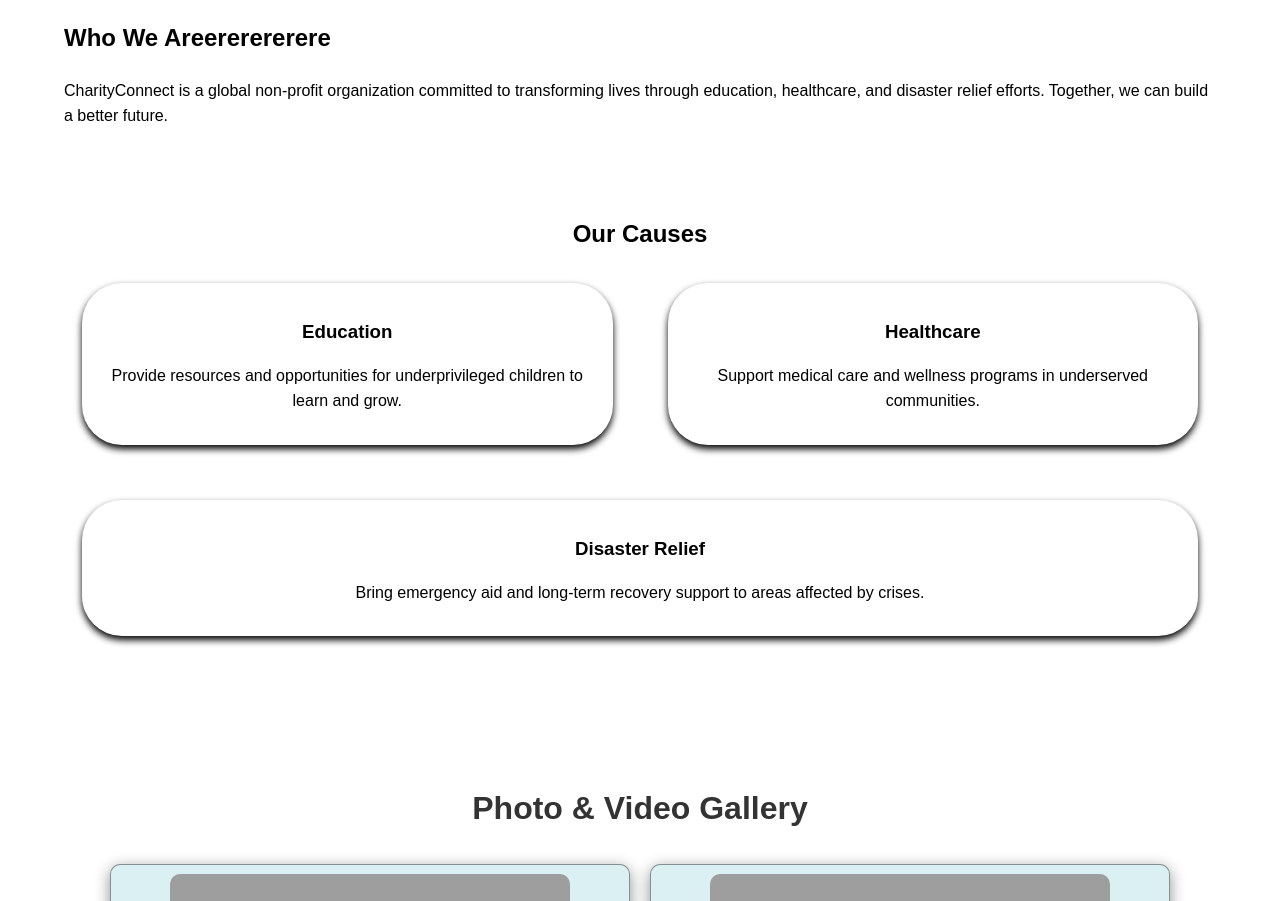
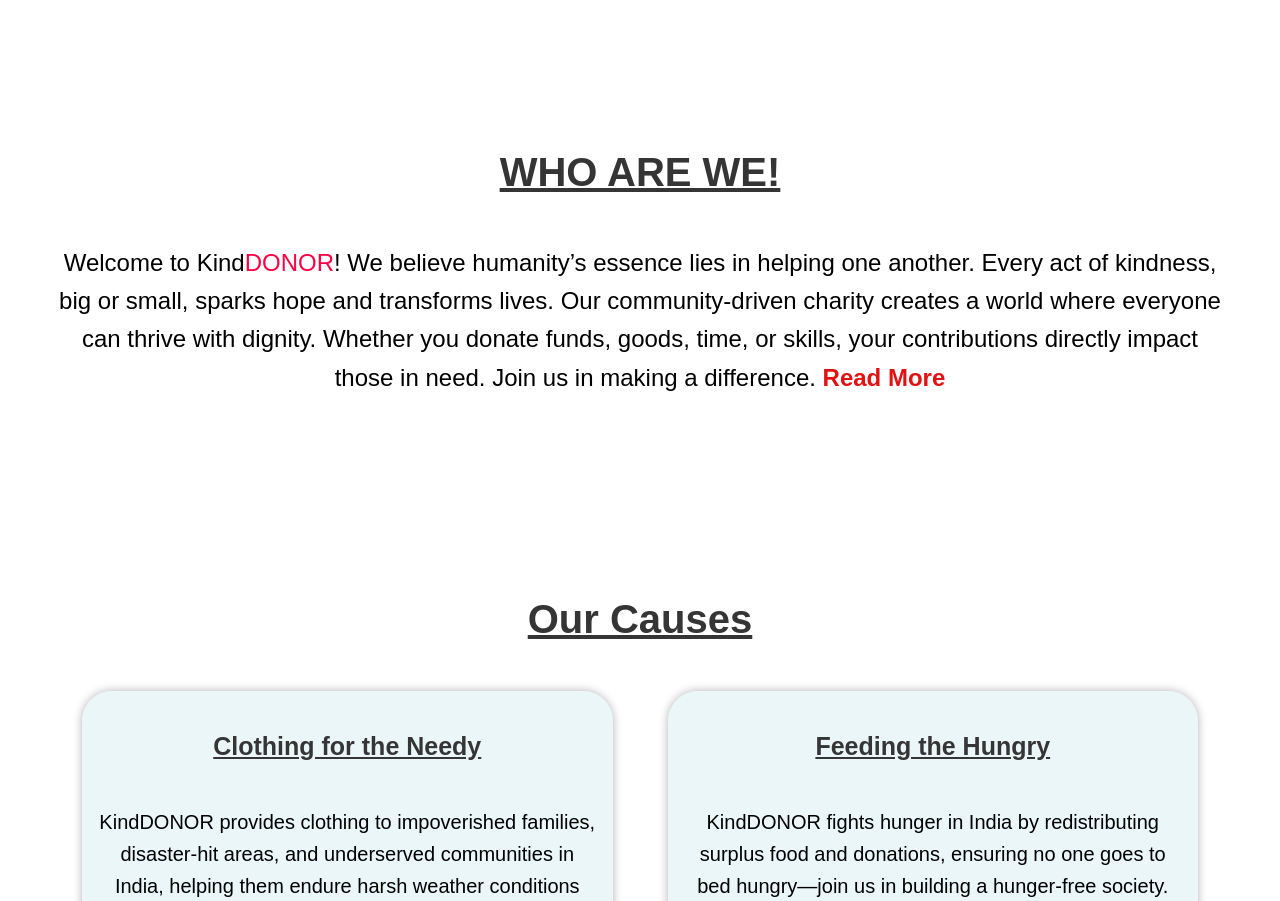
Before and after one commit to deep2234/registerlogin, a PHP site: page /codee.html in a window 1280 px wide. Shown: the part 920-1821 px from the top of the page. Run offline with PHP 8.4, Linux system fonts and the light colour scheme; grey boxes are pictures that could not be loaded.

Commit message:
added and refined many thing

```diff
--- a/home_page/codee.html
+++ b/home_page/codee.html
@@ -93,27 +93,31 @@
 
 
     <section id="about" class="about">
-        <div class="container">
-            <h2>Who We Areererererere</h2>
-            <p>CharityConnect is a global non-profit organization committed to transforming lives through education, healthcare, and disaster relief efforts. Together, we can build a better future.</p>
+        <div class="container_about">
+            <h2><u>WHO ARE WE!</u></h2>
+            <p>Welcome to Kind<span style="color: #f04;">DONOR</span>! We believe humanity’s essence lies in helping one another. Every act of kindness, big or small, sparks hope and transforms lives. Our community-driven charity creates a world where everyone can thrive with dignity. Whether you donate funds, goods, time, or skills, your contributions directly impact those in need. Join us in making a difference.<a href="/about us/aboutus.html" class="read-more"> Read More</a></p>
         </div>
     </section>
 
     <section id="causes" class="causes">
         <div class="container">
-            <h2>Our Causes</h2>
+            <h2><u>Our Causes</u></h2>
             <div class="cause-list">
                 <div class="cause">
-                    <h3>Education</h3>
-                    <p>Provide resources and opportunities for underprivileged children to learn and grow.</p>
+                    <h3><u>Clothing for the Needy</u></h3>
+                    <p>KindDONOR provides clothing to impoverished families, disaster-hit areas, and underserved communities in India, helping them endure harsh weather conditions with dignity</p>
                 </div>
                 <div class="cause">
-                    <h3>Healthcare</h3>
-                    <p>Support medical care and wellness programs in underserved communities.</p>
+                    <h3><u>Feeding the Hungry</u></h3>
+                    <p>KindDONOR fights hunger in India by redistributing surplus food and donations, ensuring no one goes to bed hungry—join us in building a hunger-free society.</p>
                 </div>
                 <div class="cause">
-                    <h3>Disaster Relief</h3>
-                    <p>Bring emergency aid and long-term recovery support to areas affected by crises.</p>
+                    <h3><u>Books for Education</u></h3>
+                    <p>KindDONOR equips underprivileged children with books and learning materials, breaking poverty cycles through education—support brighter futures with your donation.</p>
+                </div>
+                <div class="cause">
+                    <h3><u>Shelter for the Homeless</u></h3>
+                    <p>KindDONOR partners with shelters and NGOs to provide bedding, clothing, and hygiene kits, offering safety, dignity, and hope to India’s homeless.</p>
                 </div>
             </div>
         </div>
@@ -121,18 +125,19 @@
 
 
     <section id="gallery" class="gallery">
-        <h2>Photo & Video Gallery</h2>
+        <h2><u>Photo & Video Gallery</u></h2>
         <div class="gallery-container">
+
             <div class="gallery-item">
-                <img src="/Aasset/images/home_page/homeless child.jpg" >
+                <img src="/Aasset/images/gallary/book.jpg ">
             </div>
             <div class="gallery-item">
-                <img src="/Aasset/images/home_page/homeless child.jpg " >
+                <img src="/Aasset/images/gallary/clothes_2.jpg">
             </div>
             <div class="gallery-item">
-                <img src="/Aasset/images/home_page/cartoon-kids-garden_23-2151548901.avif" >
+                <img src="/Aasset/images/gallary/food-1.jpg ">
             </div>
-            <div class="gallery-item">
+            <!-- <div class="gallery-item">
                 <video controls>
                     <source src="/Aasset/video/home_page/Untitled video - Made with Clipchamp (3).mp4 " type="video/mp4">
                     Your browser does not support the video tag.
@@ -143,17 +148,26 @@
                     <source src="placeholder-video.mp4" type="video/mp4">
                     Your browser does not support the video tag.
                 </video>
-            </div>
+            </div> -->
+
         </div>
+
     </section>
+
+    <div class="container_youtube">
+        <iframe width="100%" height="100%"
+        src="https://www.youtube.com/embed/0CbFrom3Qkk?playlist=0CbFrom3Qkk&loop=1&autoplay=1&mute=1"
+        title="YouTube video player" frameborder="0" allow="accelerometer; autoplay; clipboard-write; encrypted-media; gyroscope; picture-in-picture; web-share"
+        referrerpolicy="strict-origin-when-cross-origin" allowfullscreen></iframe>
+    </div>
 
 
 
 
 
     <section id="contact" class="contact">
-        <div class="container">
-            <h2>Contact Us</h2>
+        <div class="container_contact">
+            <h2><u>Contact Us</u></h2>
             <form id="contact-form">
                 <input type="text" placeholder="Your Name" required>
                 <input type="email" placeholder="Your Email" required>
@@ -164,7 +178,7 @@
     </section>
 
     <footer>
-        <div class="container">
+        <div class="container_footer">
             <p>&copy; 2025 Kind<span style="color: #f04; font-weight: bold;">DONOR</span>. All rights reserved.</p>
         </div>
     </footer>
--- a/home_page/styles.css
+++ b/home_page/styles.css
@@ -412,16 +412,108 @@
 
 
 /* About Section */
+
+.container_about {
+    max-width: 1200px;
+    margin: 0 auto;
+    padding: 20px;
+}
+
+.container_about {
+    margin-top: 50px;
+    padding: 50px;
+    font-family: sans-serif;
+    overflow: hidden;
+}
+
+@media(max-width:768px) {
+    .container_about {
+        margin-top: -10px;
+        font-family: sans-serif;
+        overflow: hidden;
+    }
+
+
+}
+
+.container_about p {
+    line-height: 1.6;
+    margin-bottom: 50px;
+    margin-top: 40px;
+    text-align: center;
+    font-family: sans-serif;
+    font-size: x-large;
+    color: black;
+}
+
+.container_about h2 {
+    color: rgb(54, 53, 53);
+    text-align: center;
+    margin-left: 20px;
+    margin-right: 20px;
+    margin-top: 40px;
+    margin-bottom: 40px;
+    font-size: 40px;
+}
+
+@media(max-width:768px) {
+    .container_about h2 {
+
+        text-align: center;
+        margin-left: 20px;
+        margin-right: 20px;
+        margin-top: 60px;
+        margin-bottom: 40px;
+        font-size: 40px;
+    }
+
+}
+
+.container_about a {
+    color: rgb(226, 18, 18);
+    text-decoration: none;
+    font-weight: bold;
+
+}
+
+
+.container_about a:hover {
+    text-decoration: underline;
+}
+
+
+
+
+
+
+/*cause section*/
 .causes{
+
     padding: 50px 20px;
     text-align: center;
 }
 
 .causes h2 {
-    margin-bottom: 30px;
+    color: rgb(54, 53, 53);
+    text-align: center;
+    margin-left: 20px;
+    margin-right: 20px;
+    margin-top: 40px;
+    margin-bottom: 40px;
+    font-size: 40px;
+}
+.cause p {
+    line-height: 1.6;
+    margin-bottom: 50px;
+    margin-top: 40px;
+    text-align: center;
+    font-family: sans-serif;
+    font-size: 20px;
+    color: black;
 }
 
 .causes .cause-list {
+
     display: flex;
     gap: 55px;
     flex-wrap: wrap;
@@ -430,23 +522,31 @@
 
 .causes .cause {
     flex: 1 1 calc(33% - 20px);
-    background: #ffffff;
+    background-color: #dbf0f394;
     padding: 15px;
-    border-radius: 40px;
-    box-shadow: 0 4px 7px rgb(0, 0, 0);
+    border-radius: 30px;
+    box-shadow: 0 0px 10px rgba(0, 0, 0, 0.306);
+    transition: background-color 0.3s ease;
+    transition: transform 0.2s ease-in-out, box-shadow 0.3s ease-in-out;
 }
 
 .causes .cause h3 {
-    margin-bottom: 10px;
+    color: rgb(54, 53, 53);
+    text-align: center;
+    margin-left: 20px;
+    margin-right: 20px;
+    margin-top: 20px;
+    margin-bottom: 20px;
+    font-size: 25px;
+
 }
 .cause:hover {
-    box-shadow: 2px 2px 8px 2px #ee0404;
-    transition: font-size 0.5s;
+    transform: translateY(-3px); /* Slight pop-up effect */
+    box-shadow: 0 0px 30px rgba(0, 0, 0, 0.736); /* Shadow for hover */
 
-    transform: translateY(-5px);
+}
 
-    font-size: 17px;
-}
+
 
 
 /* Gallery Styling */
@@ -457,9 +557,14 @@
 }
 
 .gallery h2 {
-    margin-bottom: 30px;
-    font-size: 2rem;
-    color: #333;
+
+    color: rgb(54, 53, 53);
+    text-align: center;
+    margin-left: 20px;
+    margin-right: 20px;
+    margin-top: 40px;
+    margin-bottom: 40px;
+    font-size: 40px;
 }
 
 .gallery-container {
```
Also changed, not shown: other parts of home_page/styles.css (+73 -14 lines), Our Causes/causes.html (+41 -20 lines), Our Causes/styles_causes.css (+93 -37 lines), about us/about.css (+6 -9 lines), contact/index.html (+6 -3 lines), contact/styles_contact.css (+9 -0 lines), donation page/index_donation.html (+32 -32 lines), donation page/styles_donation.css (+92 -71 lines), Aasset/images/gallary/book.jpg (added), Aasset/images/gallary/book2.jpg (added), Aasset/images/gallary/clothes.jpg (added), Aasset/images/gallary/clothes_2.jpg (added), Aasset/images/gallary/food-1.jpg (added), Aasset/images/gallary/food.png (added), 3 more files, 1 other file.
